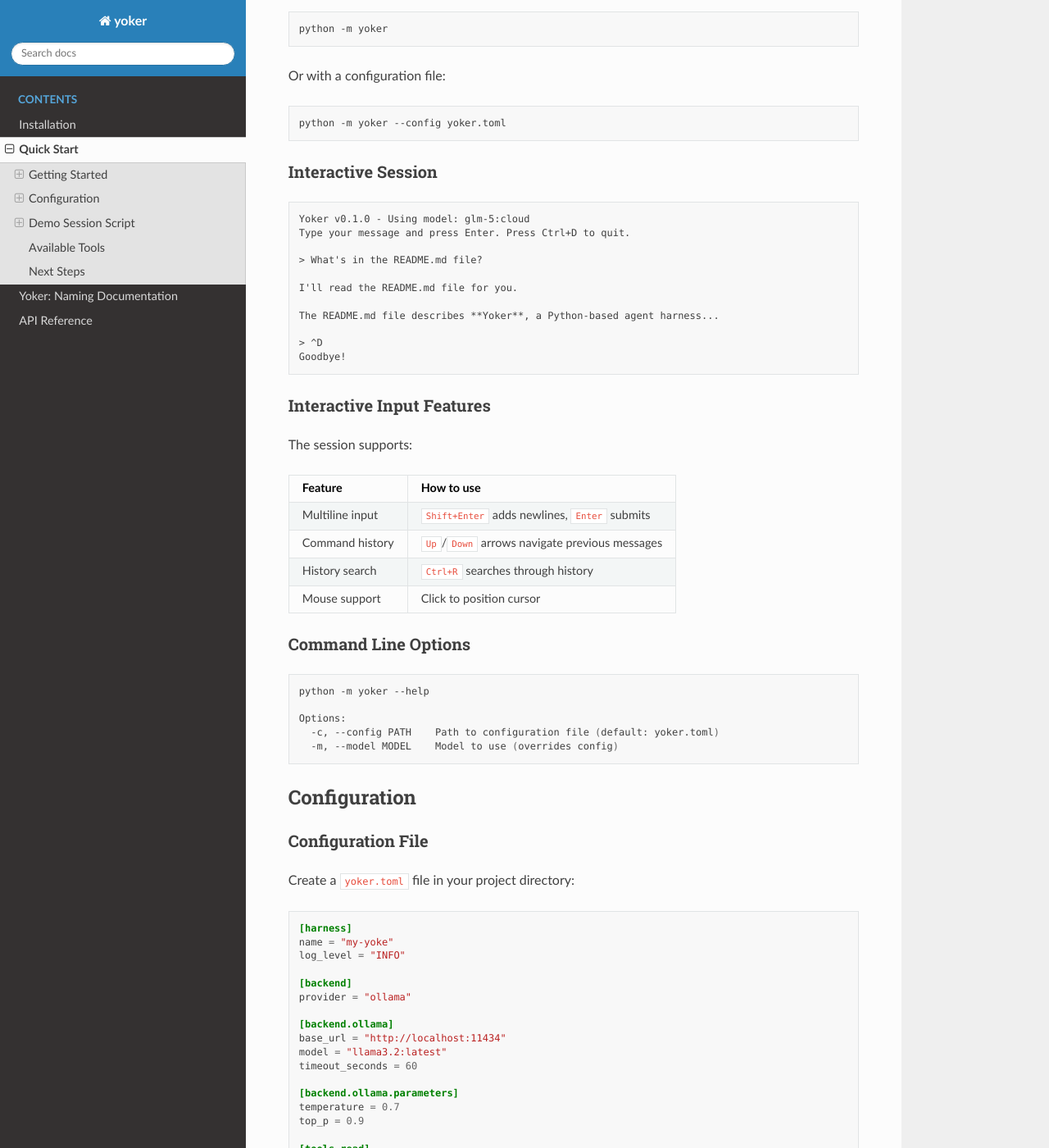
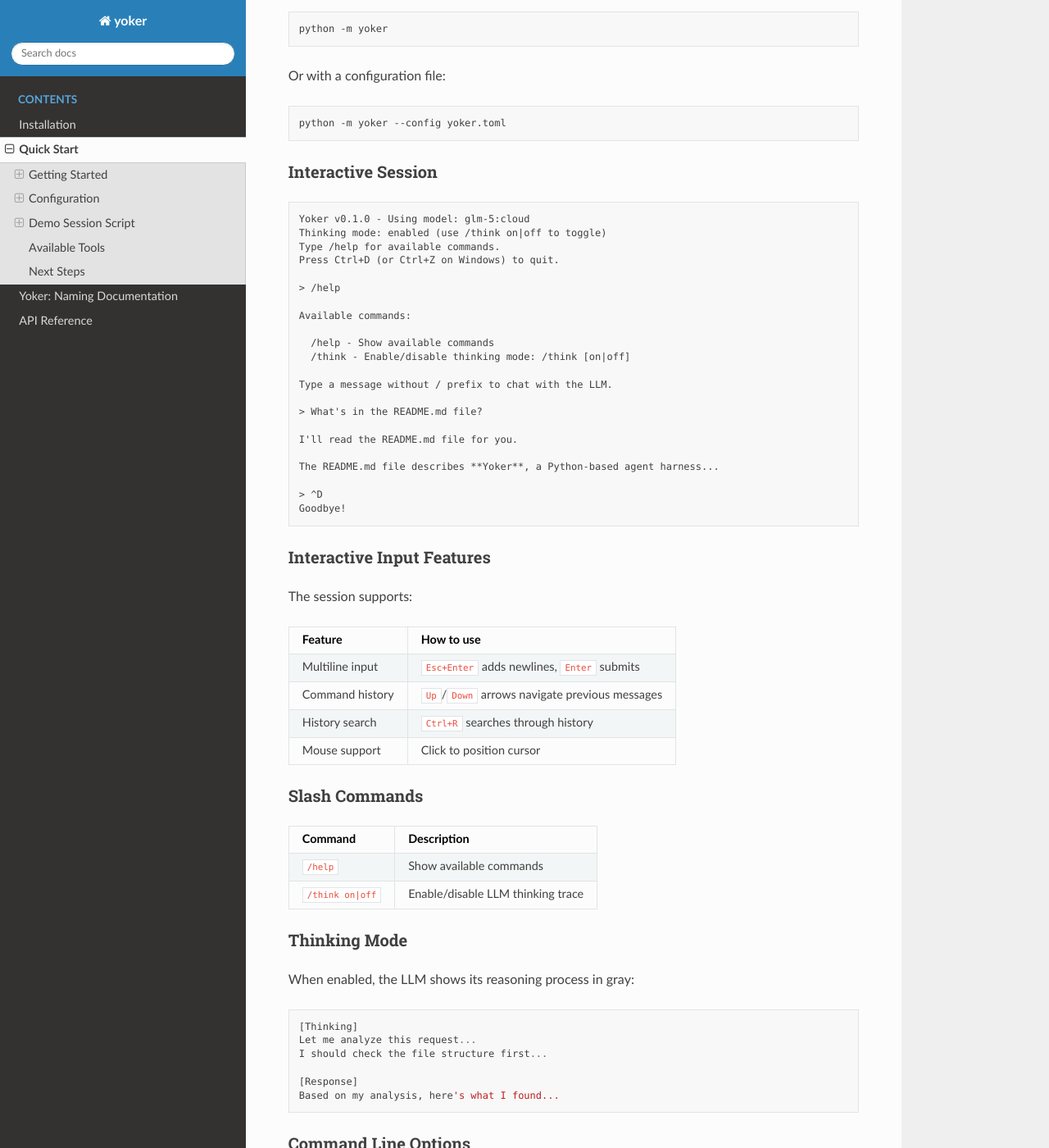
Before and after one commit to christophevg/yoker, a Sphinx documentation site: the page built from docs/quickstart.md, in a window 1280 px wide and 1400 px high, scrolled down 653 px. Shown: the whole window at 82% size. Built offline with Sphinx 7.4.7 and the Read the Docs theme 3.1.0, drawn with Linux system fonts in a browser that asks for light colours.

Commit message:
docs: update documentation for slash commands and thinking
- Add slash commands (/help, /think) to features table
- Add streaming and thinking mode documentation
- Update interactive input: Esc+Enter for multiline (not Shift+Enter)
- Add thinking mode example with [Thinking]/[Response] markers
- Update demo session script to showcase commands and thinking
- Add wrap_width to agent for SVG output line wrapping

🤖 Implemented together with a coding agent.

````diff
--- a/docs/quickstart.md
+++ b/docs/quickstart.md
@@ -37,7 +37,18 @@ python -m yoker --config yoker.toml
 
 ```
 Yoker v0.1.0 - Using model: glm-5:cloud
-Type your message and press Enter. Press Ctrl+D to quit.
+Thinking mode: enabled (use /think on|off to toggle)
+Type /help for available commands.
+Press Ctrl+D (or Ctrl+Z on Windows) to quit.
+
+> /help
+
+Available commands:
+
+  /help - Show available commands
+  /think - Enable/disable thinking mode: /think [on|off]
+
+Type a message without / prefix to chat with the LLM.
 
 > What's in the README.md file?
 
@@ -55,10 +66,30 @@ The session supports:
 
 | Feature | How to use |
 |---------|------------|
-| Multiline input | `Shift+Enter` adds newlines, `Enter` submits |
+| Multiline input | `Esc+Enter` adds newlines, `Enter` submits |
 | Command history | `Up`/`Down` arrows navigate previous messages |
 | History search | `Ctrl+R` searches through history |
 | Mouse support | Click to position cursor |
+
+### Slash Commands
+
+| Command | Description |
+|---------|-------------|
+| `/help` | Show available commands |
+| `/think on\|off` | Enable/disable LLM thinking trace |
+
+### Thinking Mode
+
+When enabled, the LLM shows its reasoning process in gray:
+
+```
+[Thinking]
+Let me analyze this request...
+I should check the file structure first...
+
+[Response]
+Based on my analysis, here's what I found...
+```
 
 ### Command Line Options
 
````
Also changed, not shown: CLAUDE.md (+10 -1 lines), README.md (+25 -2 lines), 1 other file.
